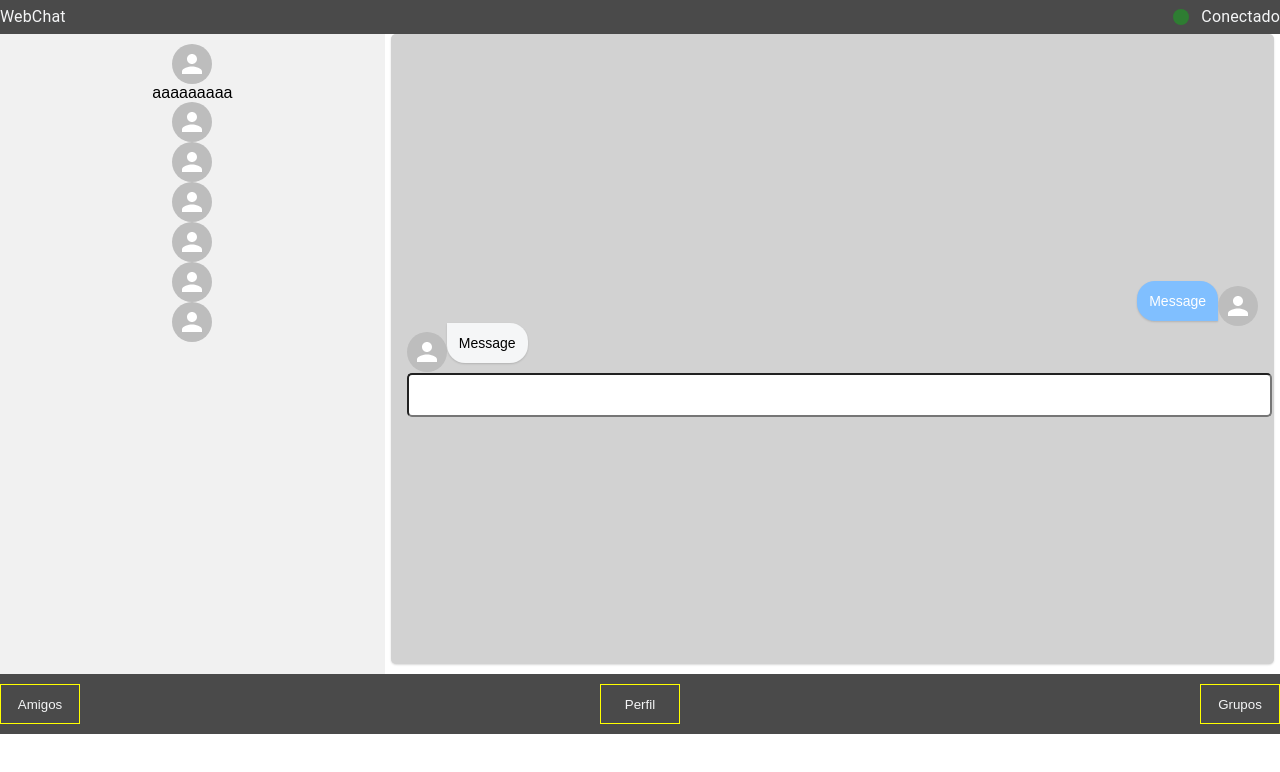
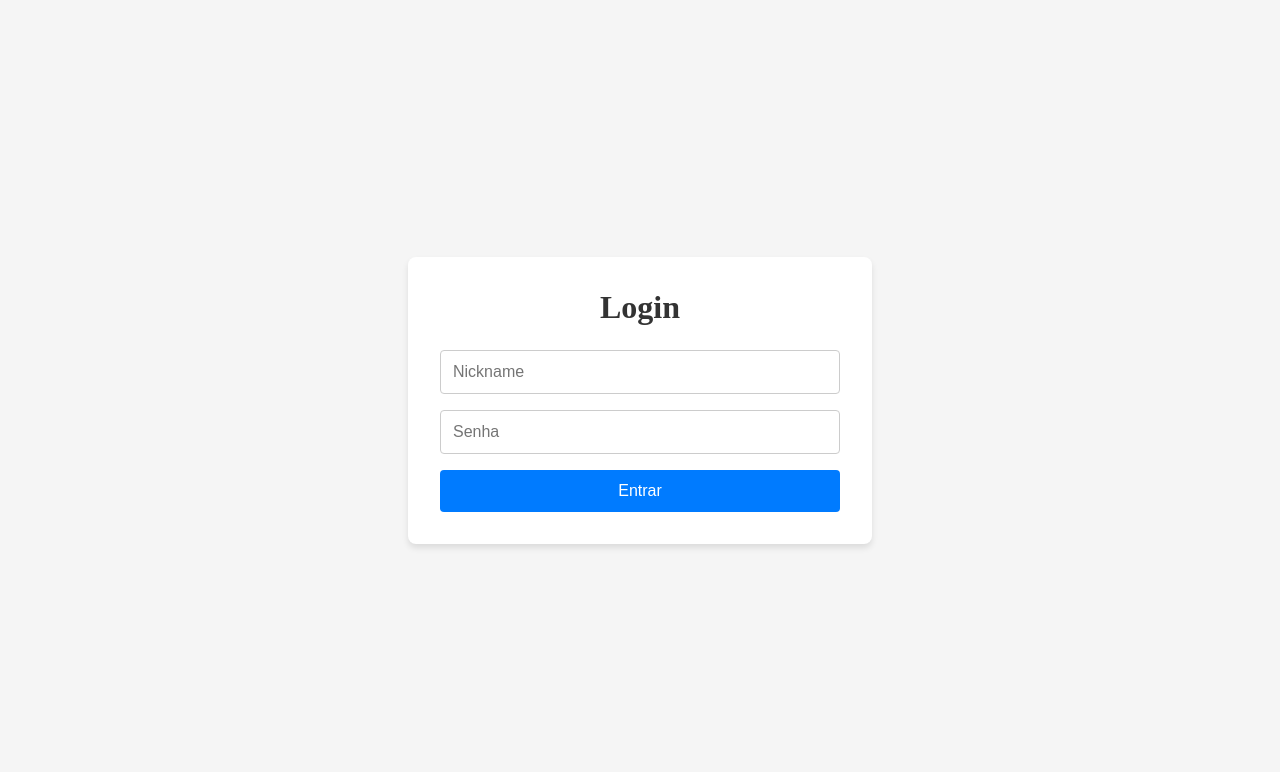
Before and after one commit to ErickNagoski/web-chat-frontend, a React (Vite) app: page / in a window 1280 px wide. Shown: the top 772 px of the page. Built offline with nearby package versions, Linux system fonts and the light colour scheme.

Commit message:
add Redux authentication

```diff
--- a/package.json
+++ b/package.json
@@ -14,10 +14,14 @@
     "@emotion/styled": "^11.13.5",
     "@mui/icons-material": "^6.1.10",
     "@mui/material": "^6.1.10",
+    "@reduxjs/toolkit": "^2.4.0",
+    "axios": "^1.7.9",
     "react": "^18.3.1",
     "react-dom": "^18.3.1",
+    "react-redux": "^9.1.2",
     "react-router": "^7.0.2",
     "react-router-dom": "^7.0.2",
+    "socket.io-client": "^4.8.1",
     "styled-components": "^6.1.13"
   },
   "devDependencies": {
--- a/src/main.tsx
+++ b/src/main.tsx
@@ -3,12 +3,21 @@ import { createRoot } from "react-dom/client";
 import { BrowserRouter, Route, Routes } from "react-router";
 import Home from "./pages/Home/index.tsx";
 import GlobalStyle from "./global.ts";
+import Login from "./pages/Login/index.tsx";
+import { Provider } from 'react-redux'
+import { store } from "./redux/store.ts";
+
+
 
 createRoot(document.getElementById("root")!).render(
-  <BrowserRouter>
-    <Routes>
-      <Route index element={<Home />} />
-    </Routes>
-    <GlobalStyle />
-  </BrowserRouter>
+  <Provider store={store}>
+
+    <BrowserRouter>
+      <Routes>
+        <Route index element={<Login />} />
+        <Route path="home" element={<Home />} />
+      </Routes>
+      <GlobalStyle />
+    </BrowserRouter>
+  </Provider>
 );
--- a/src/pages/Home/index.tsx
+++ b/src/pages/Home/index.tsx
@@ -1,5 +1,6 @@
 import { Avatar } from "@mui/material";
 import Header from "../../components/Header/Header";
+import { io } from "socket.io-client";
 import {
   ChatContainer,
   ContentContainer,
@@ -12,8 +13,31 @@ import {
   Bubble,
   MessageContainer,
 } from "../../components/Message/Messages.style";
+import { setSession } from "../../redux/session";
+import { useDispatch } from "react-redux";
 
 function Home(): JSX.Element {
+  const dispatch = useDispatch();
+  const socket = io("http://localhost:3000");
+
+  socket.on("connect", () => {
+    if (socket.id) {
+      dispatch(setSession(socket.id))
+    }
+
+    // Enviar mensagem
+    socket.emit("message", "Hello from client");
+
+    // Ouvir mensagens
+    socket.on("message", (data) => {
+      console.log(`Message from server: ${data}`);
+    });
+  });
+
+  socket.on("disconnect", () => {
+    console.log("Disconnected from server");
+  });
+
   return (
     <MainContainer>
       <Header />
@@ -41,7 +65,7 @@ function Home(): JSX.Element {
               Message
             </Bubble>
           </MessageContainer>
-          <Input />
+          <Input onBlur={(event) => socket.emit("message", event.target.value)} />
         </ChatContainer>
       </ContentContainer>
       <Footer />
--- /dev/null
+++ b/src/pages/Login/index.tsx
@@ -0,0 +1,70 @@
+import { FormEvent, useState } from 'react';
+import { Container, Form, Input, Button, Title, ErrorMessage } from './styles';
+import api from '../../services/api';
+import { useDispatch } from 'react-redux';
+import { setAuthentication } from '../../redux/auth';
+import { useNavigate } from 'react-router';
+
+const Login = () => {
+    const dispatch = useDispatch();
+    const navigate = useNavigate();
+
+    const [nickname, setNickname] = useState('');
+    const [password, setPassword] = useState('');
+    const [error, setError] = useState('');
+
+    const handleSubmit = async (event: FormEvent) => {
+        event.preventDefault();
+
+        if (!nickname || !password) {
+            setError('Por favor, preencha todos os campos.');
+            return;
+        }
+
+        setError('');
+
+        const token = await api.post('/auth/login', { nickname, password })
+            .then(res => {
+                return res.data.access_token
+            })
+            .catch(error => console.log(error))
+
+        const profile = await api.post('/auth/profile', {}, {
+            headers: {
+                Authorization: `Bearer ${token}`
+            }
+        }).then(response => {
+            if (response.data) {
+                return ({ ...response.data, token })
+            }
+        })
+
+        dispatch(setAuthentication(profile))
+        navigate("/home");
+
+    };
+
+    return (
+        <Container>
+            <Form onSubmit={handleSubmit}>
+                <Title>Login</Title>
+                {error && <ErrorMessage>{error}</ErrorMessage>}
+                <Input
+                    type="text"
+                    placeholder="Nickname"
+                    value={nickname}
+                    onChange={(e) => setNickname(e.target.value)}
+                />
+                <Input
+                    type="password"
+                    placeholder="Senha"
+                    value={password}
+                    onChange={(e) => setPassword(e.target.value)}
+                />
+                <Button type="submit">Entrar</Button>
+            </Form>
+        </Container>
+    );
+};
+
+export default Login;
--- /dev/null
+++ b/src/pages/Login/styles.ts
@@ -0,0 +1,59 @@
+import styled from 'styled-components';
+
+export const Container = styled.div`
+  display: flex;
+  justify-content: center;
+  align-items: center;
+  height: 100vh;
+  background-color: #f5f5f5;
+`;
+
+export const Form = styled.form`
+  display: flex;
+  flex-direction: column;
+  background: #fff;
+  padding: 2rem;
+  border-radius: 8px;
+  box-shadow: 0 4px 6px rgba(0, 0, 0, 0.1);
+  width: 100%;
+  max-width: 400px;
+`;
+
+export const Title = styled.h1`
+  text-align: center;
+  margin-bottom: 1.5rem;
+  color: #333;
+`;
+
+export const Input = styled.input`
+  padding: 0.75rem;
+  margin-bottom: 1rem;
+  border: 1px solid #ccc;
+  border-radius: 4px;
+  font-size: 1rem;
+  &:focus {
+    outline: none;
+    border-color: #007bff;
+  }
+`;
+
+export const Button = styled.button`
+  padding: 0.75rem;
+  background: #007bff;
+  color: #fff;
+  border: none;
+  border-radius: 4px;
+  font-size: 1rem;
+  cursor: pointer;
+  transition: background 0.3s;
+  &:hover {
+    background: #0056b3;
+  }
+`;
+
+export const ErrorMessage = styled.p`
+  color: #ff4d4d;
+  font-size: 0.875rem;
+  margin-bottom: 1rem;
+  text-align: center;
+`;
--- /dev/null
+++ b/src/redux/auth.ts
@@ -0,0 +1,40 @@
+import { createSlice } from '@reduxjs/toolkit'
+import type { PayloadAction } from '@reduxjs/toolkit'
+
+export interface AuthState {
+    id: string;
+    nickname: string;
+    email: string;
+    token: string
+
+}
+
+const initialState: AuthState = {
+    id: '',
+    email: '',
+    nickname: '',
+    token: ''
+
+}
+
+export const AuthSlice = createSlice({
+    name: 'auth',
+    initialState,
+    reducers: {
+        setAuthentication: (state, action: PayloadAction<AuthState>) => {
+            const { email, id, nickname, token } = action.payload;
+            state.email = email;
+            state.id = id;
+            state.nickname = nickname;
+            state.token = token
+
+        },
+        logout: (state) => {
+            state = initialState;
+        },
+    },
+})
+
+export const { setAuthentication, logout } = AuthSlice.actions
+
+export default AuthSlice.reducer
--- /dev/null
+++ b/src/redux/session.ts
@@ -0,0 +1,26 @@
+import { createSlice } from '@reduxjs/toolkit'
+import type { PayloadAction } from '@reduxjs/toolkit'
+
+export interface SessionState {
+    session: string
+
+}
+
+const initialState: SessionState = {
+    session: ''
+
+}
+
+export const SessionSlice = createSlice({
+    name: 'session',
+    initialState,
+    reducers: {
+        setSession(state, action: PayloadAction<string>) {
+            state.session = action.payload
+        }
+    },
+})
+
+export const { setSession } = SessionSlice.actions
+
+export default SessionSlice.reducer
--- /dev/null
+++ b/src/redux/store.ts
@@ -0,0 +1,13 @@
+import { configureStore } from '@reduxjs/toolkit'
+import authReducer from './auth'
+import sessionReducer from './session'
+
+export const store = configureStore({
+    reducer: {
+        auth: authReducer,
+        session: sessionReducer
+    },
+})
+
+export type RootState = ReturnType<typeof store.getState>
+export type AppDispatch = typeof store.dispatch
--- /dev/null
+++ b/src/services/api.ts
@@ -0,0 +1,11 @@
+import axios from 'axios';
+
+const api = axios.create({
+  baseURL: 'http://localhost:3000',
+  timeout: 10000,
+  headers: {
+    'Content-Type': 'application/json',
+  },
+});
+
+export default api;
```
Also changed, not shown: 1 other file (tests, documents, lock files or other folders).
